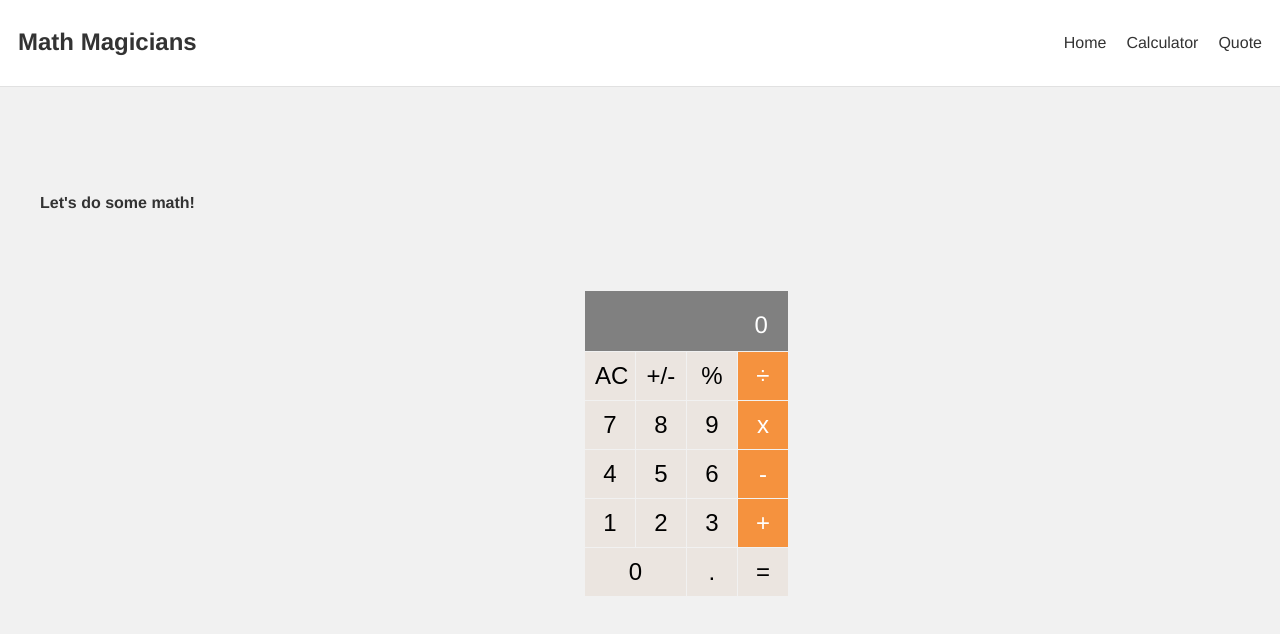
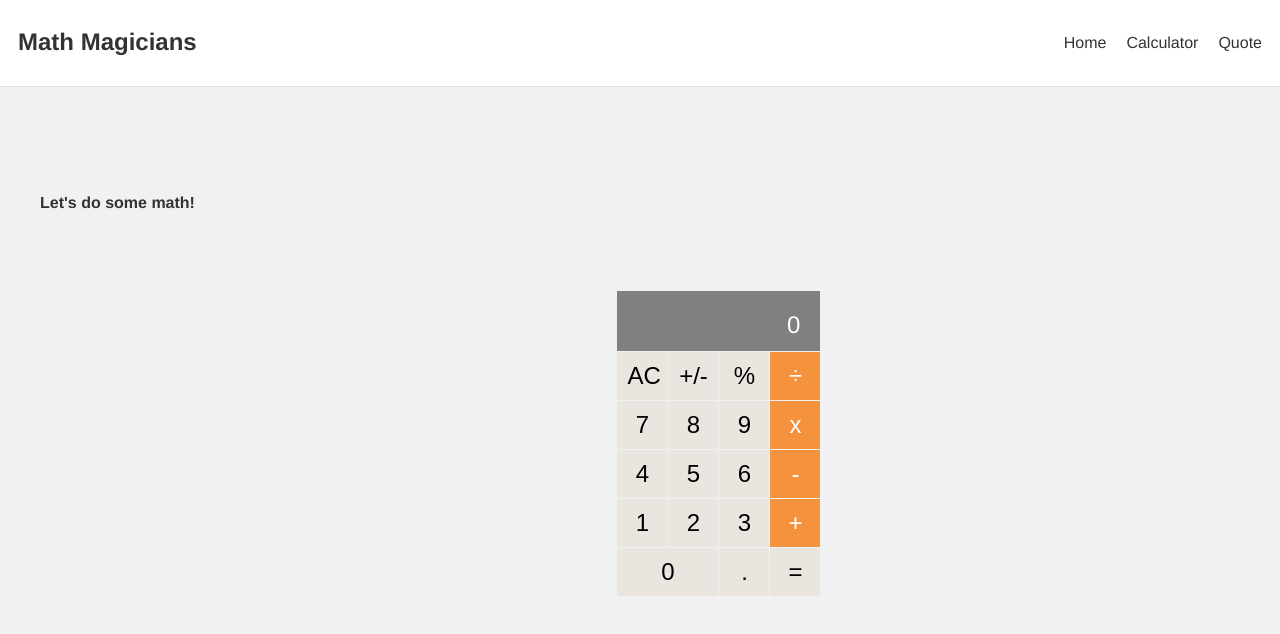
Before and after one commit to rudicarrilloypr/math-magicians, a React (Create React App) app: page /calculator in a window 1280 px wide. Shown: the top 634 px of the page. Built offline with nearby package versions, Linux system fonts and the light colour scheme.

Commit message:
Update Calculator.css

```diff
--- a/src/components/Calculator.css
+++ b/src/components/Calculator.css
@@ -4,7 +4,7 @@
   gap: 1px;
   width: 200px;
   margin: auto;
-  margin-left: 390px;
+  margin-right: auto;
 }
 
 @keyframes typing {
@@ -22,7 +22,7 @@
   width: 0;
   white-space: nowrap;
   overflow: hidden;
-  animation: typing 4s steps(40, end) forwards; /* 4s es la duración de la animación, y 40 es el número de "pasos" o caracteres en la animación. Ajusta estos valores a tu gusto. */
+  animation: typing 4s steps(40, end) forwards; /* 4s es la duración de la animación, y 40 es el número de "pasos" o caracteres en la animación. */
 }
 
 .result {
```
